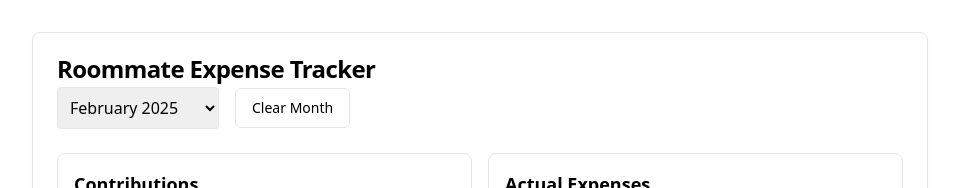
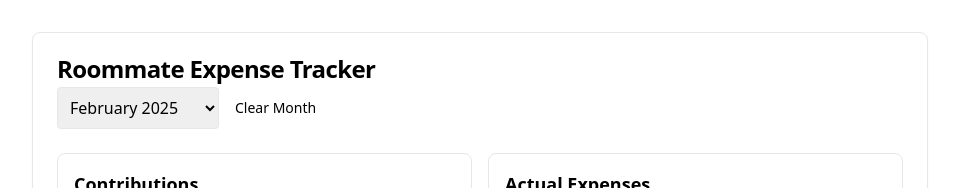
Before and after one commit to deidreedwards/roommate-expense-tracker, a Next.js app: page / in a window 1280 px wide. Shown: the top 188 px of the page, without its empty margins (0-959 px from the left). Built offline with nearby package versions, Linux system fonts and the light colour scheme.

Commit message:
Create button.jsx

```diff
--- /dev/null
+++ b/src/components/ui/button.jsx
@@ -0,0 +1,20 @@
+import * as React from "react"
+import { Slot } from "@radix-ui/react-slot"
+import { cn } from "@/lib/utils"
+
+const Button = React.forwardRef(({ className, variant, size, asChild = false, ...props }, ref) => {
+  const Comp = asChild ? Slot : "button"
+  return (
+    <Comp
+      className={cn(
+        "inline-flex items-center justify-center whitespace-nowrap rounded-md text-sm font-medium ring-offset-background transition-colors focus-visible:outline-none focus-visible:ring-2 focus-visible:ring-ring focus-visible:ring-offset-2 disabled:pointer-events-none disabled:opacity-50",
+        className
+      )}
+      ref={ref}
+      {...props}
+    />
+  )
+})
+Button.displayName = "Button"
+
+export { Button }
```
